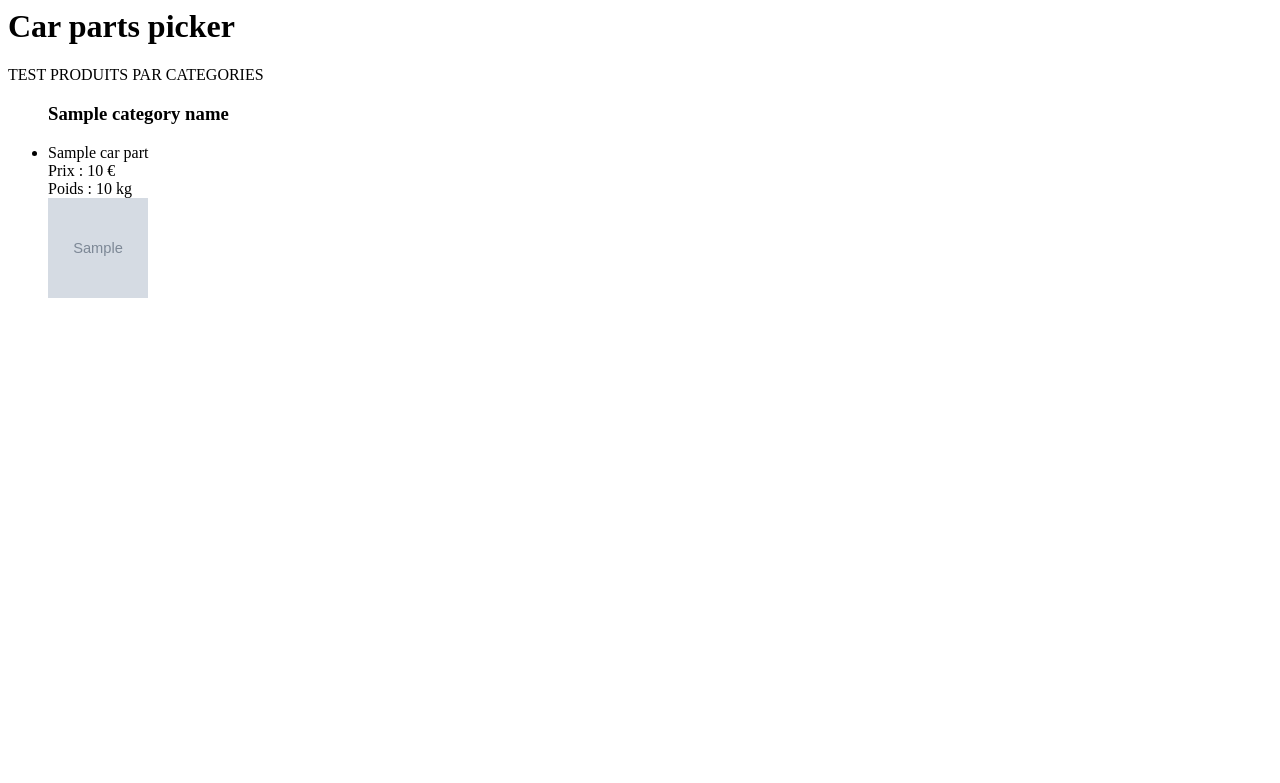
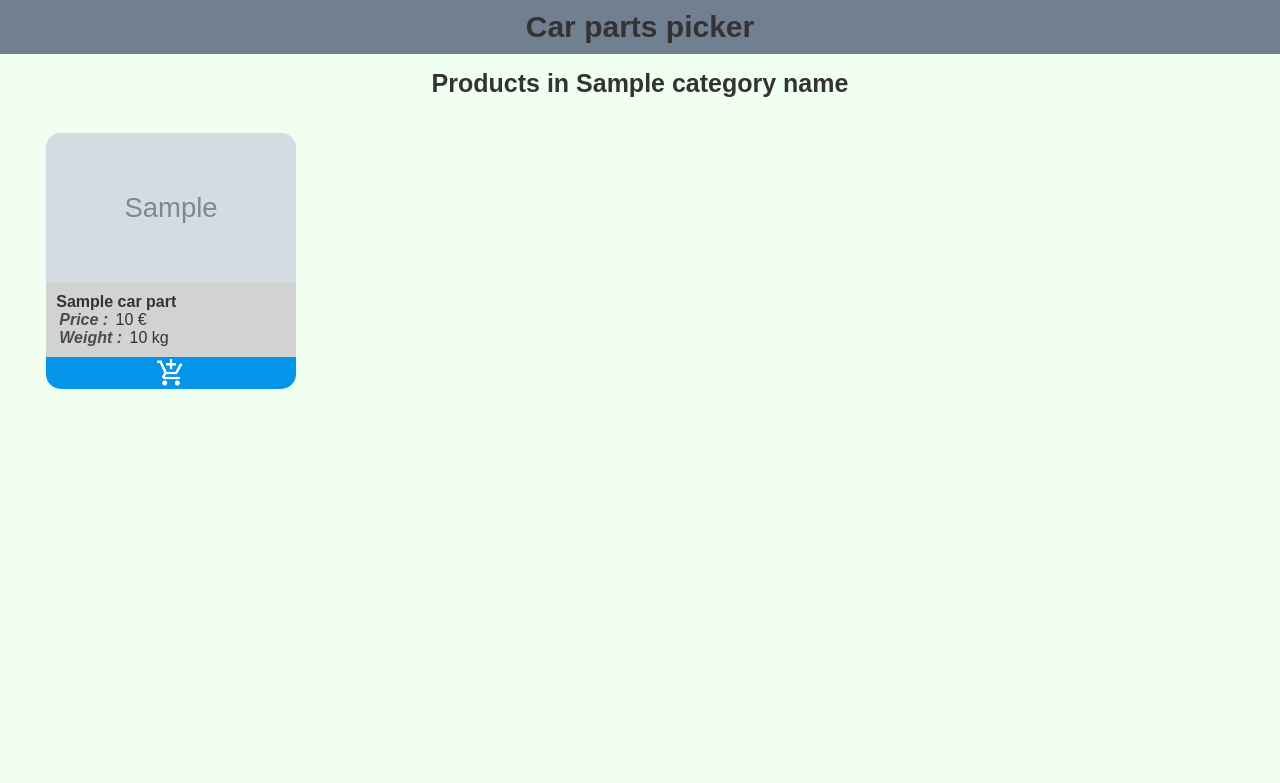
Before and after one commit to Zapolatero/CarPartsPicker, a Spring app: template carPartsPicker/carPartsPicker/src/main/resources/templates/productsList.html in a window 1280 px wide. Shown: the top 783 px of the page. Run offline with Thymeleaf, Linux system fonts and the light colour scheme; the template is opened without the code that fills it: most values are stand-ins (such as "Sample title", 1, 10 or a date in 2020); grey boxes marked "Sample" are stand-in pictures; data that the repository does not hold is empty.

Commit message:
Css formatting of the carpartslist

```diff
--- a/carPartsPicker/carPartsPicker/src/main/java/com/MO54/carPartsPicker/controller/MainController.java
+++ b/carPartsPicker/carPartsPicker/src/main/java/com/MO54/carPartsPicker/controller/MainController.java
@@ -40,6 +40,7 @@ public class MainController {
         Category requestedCategory = categoryService.getCategoryById(categoryId);
         model.addObject("categoryName", requestedCategory.getName());
         model.addObject("carPartsList", requestedCategory.getCarParts());
+        model.addObject("mainCategoriesList", mainCategoryService.getAllMainCategories());
         return model;
     }
 
--- /dev/null
+++ b/carPartsPicker/carPartsPicker/src/main/resources/static/css/carPartsList.css
@@ -0,0 +1,97 @@
+.wrapper {
+    display: grid;
+    grid-gap: 10px;
+    grid-auto-rows: minmax(50px, auto);
+    margin: 20px;
+    grid-auto-flow: row;
+    justify-content: space-evenly;
+    justify-items: center;
+    align-content: space-evenly;
+    align-items: center;
+}
+
+.container{
+    width: 100%;
+    justify-content: center;
+}
+
+@media only screen and (min-width: 1500px) {
+    .wrapper{
+        grid-template-columns: repeat(5, 1fr);
+    }
+  }
+  @media only screen and (max-width: 1500px ) {
+    .wrapper{
+        grid-template-columns: repeat(4, 1fr);
+    }
+  }
+@media only screen and (max-width: 1100px) {
+    .wrapper{
+        grid-template-columns: repeat(3, 1fr);
+    }
+  }
+
+@media only screen and (max-width: 850px) {
+.wrapper {
+    grid-template-columns: repeat(2, 1fr);
+}
+}
+@media only screen and (max-width: 580px) {
+.wrapper {
+    grid-template-columns: repeat(1, 1fr);
+}
+}
+
+.list_item{
+    width: 250px;
+    background-color: #D2D2D2;
+    border-radius: 15px;
+}
+
+.data_container:hover{
+    background-color: #A7A6A6;
+}
+
+.data_container{
+    padding: 10px;
+}
+
+.data_label{
+    font-weight: bold;
+    font-style: italic;
+    color: #4B4B4B;
+    margin: 3px;
+}
+
+.carpart_name{
+    font-weight: bold;
+}
+
+.carpart_image{
+    width: 100%;
+    height: 150px;
+    border-radius: 15px 15px 0px 0px ;
+    object-fit: cover;
+    align-self: center;
+    justify-self: center;
+}
+
+.add_button{
+    background-color: #0495EB;
+    align-self: center;
+    width: 100%;
+    border-radius: 0px 0px 15px 15px ;
+    border: none;
+    justify-self: center;
+}
+
+.category_name{
+    font-weight: bold;
+    font-size: 25px;
+    padding: 15px;
+    text-align: center;
+}
+
+.add_button:hover{
+    background-color: #036BA9;
+}
--- /dev/null
+++ b/carPartsPicker/carPartsPicker/src/main/resources/static/css/categoryPicker.css
@@ -0,0 +1,69 @@
+/* Navbar container */
+.navbar {
+    overflow: hidden;
+    background-color: #333;
+    font-family: Arial;
+}
+
+    /* Links inside the navbar */
+.navbar a {
+    float: left;
+    font-size: 16px;
+    color: white;
+    text-align: center;
+    padding: 14px 16px;
+    text-decoration: none;
+}
+
+    /* The dropdown container */
+.dropdown {
+    float: left;
+    overflow: hidden;
+}
+
+    /* Dropdown button */
+.dropdown .dropbtn {
+    font-size: 16px;
+    border: none;
+    outline: none;
+    color: white;
+    padding: 14px 16px;
+    background-color: inherit;
+    font-family: inherit; /* Important for vertical align on mobile phones */
+    margin: 0; /* Important for vertical align on mobile phones */
+}
+
+    /* Add a red background color to navbar links on hover */
+.navbar a:hover, .dropdown:hover .dropbtn {
+    background-color: red;
+}
+
+/* Dropdown content (hidden by default) */
+.dropdown-content {
+    display: none;
+    position: absolute;
+    background-color: #f9f9f9;
+    min-width: 160px;
+    box-shadow: 0px 8px 16px 0px rgba(0,0,0,0.2);
+    z-index: 1;
+}
+
+    /* Links inside the dropdown */
+.dropdown-content a {
+    float: none;
+    color: black;
+    padding: 12px 16px;
+    text-decoration: none;
+    display: block;
+    text-align: left;
+}
+
+    /* Add a grey background color to dropdown links on hover */
+.dropdown-content a:hover {
+    background-color: #ddd;
+}
+
+    /* Show the dropdown menu on hover */
+.dropdown:hover .dropdown-content {
+    display: block;
+}
--- /dev/null
+++ b/carPartsPicker/carPartsPicker/src/main/resources/static/css/common.css
@@ -0,0 +1,11 @@
+body {
+    margin: 0px !important;
+    background-color:honeydew;
+    color: #333;
+    font-family: Arial, Helvetica, sans-serif;
+}
+
+a{
+    text-decoration: none;
+    color: inherit;
+}
--- /dev/null
+++ b/carPartsPicker/carPartsPicker/src/main/resources/static/css/header.css
@@ -0,0 +1,14 @@
+.header{
+    text-align: center;
+    color: #333;
+    font-weight: bold;
+    font-size: 30px;
+    font-family: Arial, Helvetica, sans-serif;
+    padding: 10px;
+    justify-content: center;
+    background-color:slategrey;
+}
+
+body {
+    margin: 0px !important;
+}
--- /dev/null
+++ b/carPartsPicker/carPartsPicker/src/main/resources/static/css/index.css
@@ -0,0 +1,3 @@
+body {
+    margin: 0px !important;
+}
--- a/carPartsPicker/carPartsPicker/src/main/resources/templates/productsList.html
+++ b/carPartsPicker/carPartsPicker/src/main/resources/templates/productsList.html
@@ -1,19 +1,46 @@
 <html>
-    <header>
-        <h1>Car parts picker</h1>
-    </header>
+    <head>
+        <link rel="stylesheet" href="css/header.css">
+    <link rel="stylesheet" href="css/common.css">
+    <link rel="stylesheet" href="css/carPartsList.css">
+    <link rel="stylesheet" href="css/categoryPicker.css">
+    </head>
     <body>
+        <div class="header">
+            <a href="/SpringRestHibernate/index" ><span>Car parts picker </span></a>
+        </div>
+        <div class="navbar" >
+            <div th:each="mainCat : ${mainCategoriesList}">
+                <a th:if="${mainCat.subCategories.size()<=0}" th:href="${'/SpringRestHibernate/carPartsList?categoryId='+ mainCat.id}"><span th:text="${mainCat.name}"></span></a>
+                <div th:if="${mainCat.subCategories.size()>1}" class="dropdown">
+                    <button class="dropbtn" th:text="${mainCat.name}">
+                    <i class="fa fa-caret-down"></i>
+                    </button>
+                    <div  class="dropdown-content">
+                        <div th:each="subCat : ${mainCat.subCategories}">
+                            <a th:href="${'/SpringRestHibernate/carPartsList?categoryId='+ subCat.id}" ><span th:text="${subCat.name}"></span></a>
+                        </div>
+                    </div>
+                </div>
+            </div>
+        </div>
         <div>
-            TEST PRODUITS PAR CATEGORIES
-            <ul>
-                <h3 th:text="${categoryName}"></h3>
-                <li th:each="carPart : ${carPartsList}">
-                    <div><span th:text="${carPart.name}"></span></div>
-                    <div>Prix : <span th:text="${carPart.price}"></span> € </div>
-                    <div>Poids : <span th:text="${carPart.weight}"></span> kg </div>
-                    <div><img width="100" height="100" th:src="@{${carPart.imageUrl}}"></div>
-                </li>
-            </ul>
+            <div>
+                <div class="category_name">Products in <span th:text="${categoryName}"></span></div>
+                <div class="container">
+                <section class="wrapper">
+                    <div class="list_item" th:each="carPart : ${carPartsList}">
+                        <div><img class="carpart_image" th:src="@{${carPart.imageUrl}}"></div>
+                        <div class="data_container">
+                            <div><span class="carpart_name" th:text="${carPart.name}"></span></div>
+                            <div><span class="data_label">Price : </span><span th:text="${carPart.price}"></span> € </div>
+                            <div><span class="data_label">Weight : </span><span th:text="${carPart.weight}"></span> kg </div>
+                        </div>
+                        <button class="add_button"><img width="30" height="30" src="img/cart-plus.png"></button>
+                    </div>
+                </section>
+            </div>
+            </div>
         </div>
     </body>
     <footer>
```
Also changed, not shown: carPartsPicker/carPartsPicker/src/main/resources/templates/carPart.html (+7 -3 lines), carPartsPicker/carPartsPicker/src/main/resources/templates/index.html (+12 -2 lines), carPartsPicker/carPartsPicker/src/main/resources/static/img/cart-plus.png (added).
